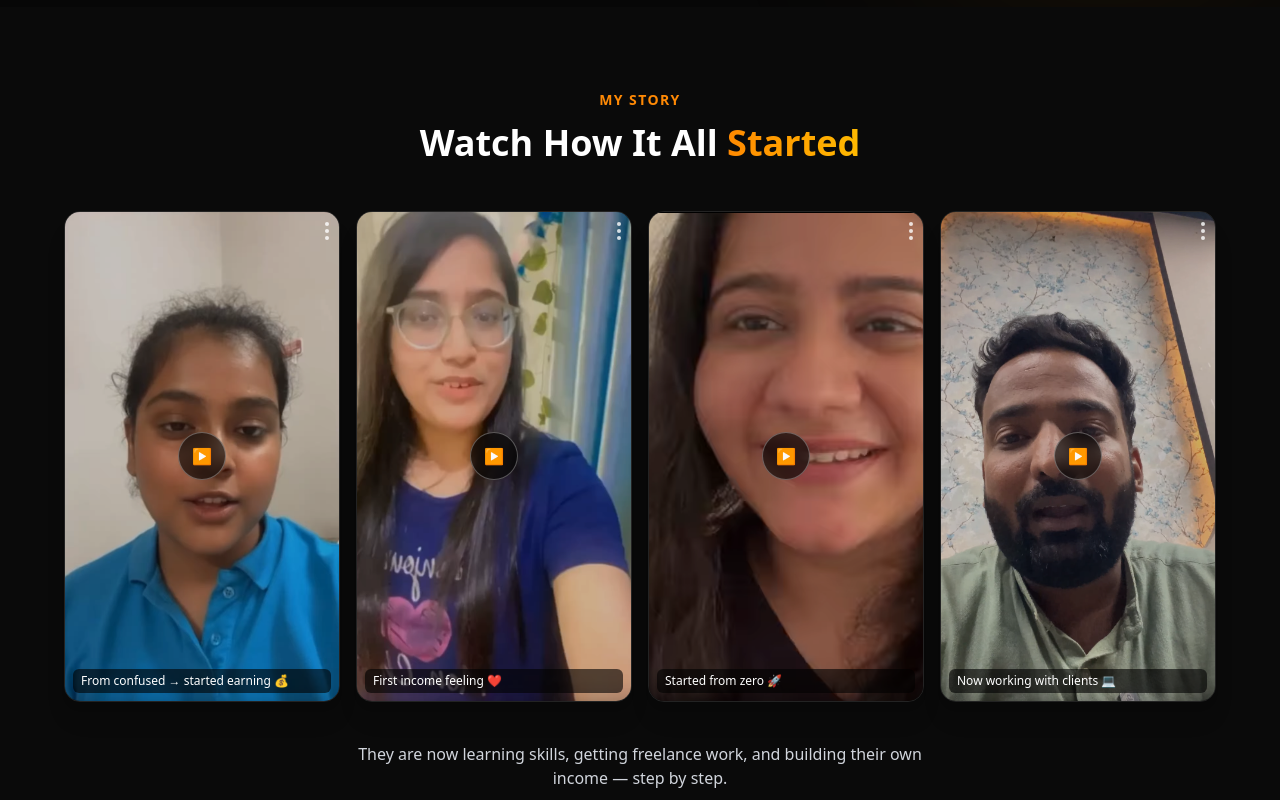
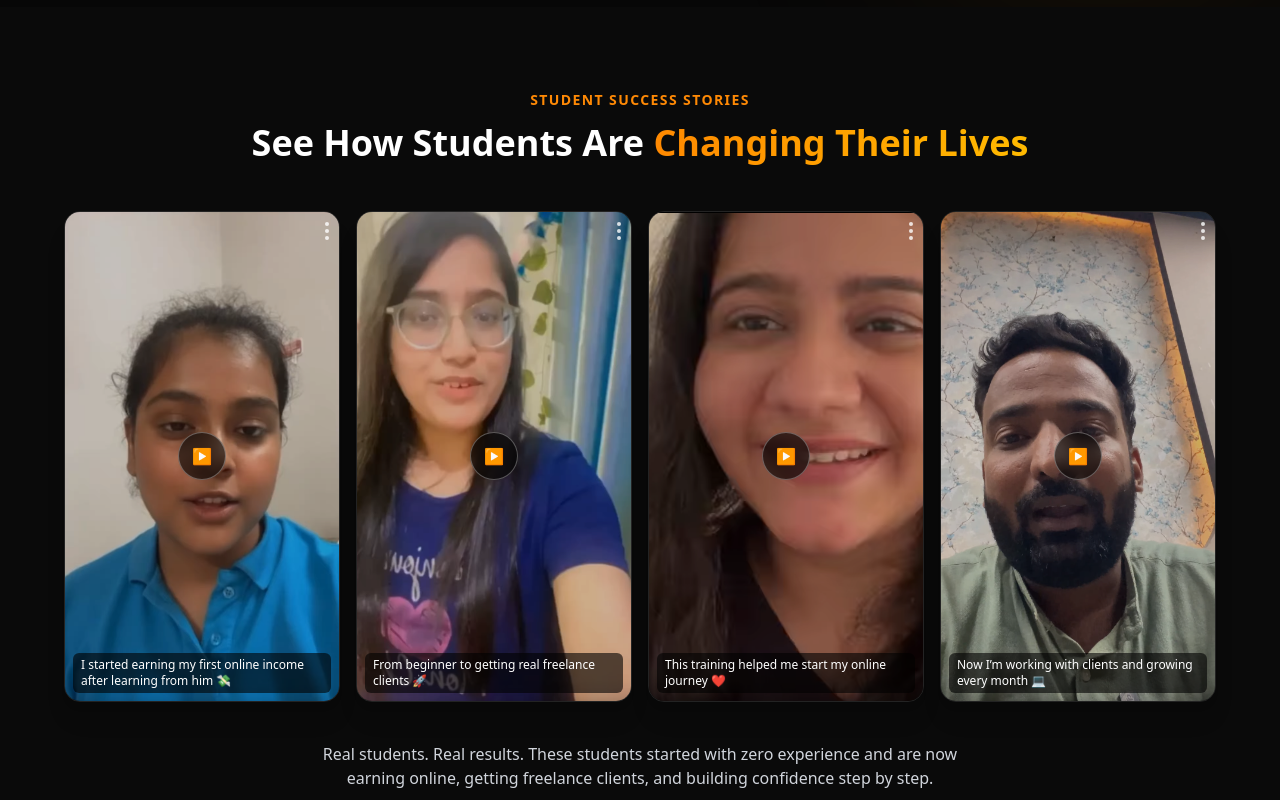
Before and after one commit to developerajay8/kunalpatil, a Next.js app: page / in a window 1280 px wide. Shown: the part 5480-6280 px from the top of the page. Built offline with nearby package versions, Linux system fonts and the light colour scheme.

Commit message:
house wife update

```diff
--- a/app/components/leadpopup.tsx
+++ b/app/components/leadpopup.tsx
@@ -290,28 +290,31 @@ export default function LeadPopup({
                 value="Student"
                 className="text-black"
               >
-                Student
+               Student
+
+
+
               </option>
 
               <option
                 value="Working Professional"
                 className="text-black"
               >
-                Working Professional
+                Housewife
               </option>
 
               <option
                 value="Business Owner"
                 className="text-black"
               >
-                Business Owner
+                Working professional
               </option>
 
               <option
                 value="Freelancer"
                 className="text-black"
               >
-                Freelancer
+                Other
               </option>
             </select>
 
--- a/app/components/videoskills.tsx
+++ b/app/components/videoskills.tsx
@@ -6,34 +6,32 @@
 import { useState } from "react";
 import { FaHeart, FaRegClock, FaShare } from "react-icons/fa";
 
-
 const videos = [
   {
     id: 1,
     src: "https://res.cloudinary.com/dvjpyxdqy/video/upload/q_auto/f_auto/v1778058310/IMG_6174_pqzslx.mp4",
-        thumbnail: "/1.png", // 👈 apni image
-        caption: "From confused → started earning 💰",
+    thumbnail: "/1.png",
+    caption: "I started earning my first online income after learning from him 💸",
   },
   {
     id: 2,
     src: "https://res.cloudinary.com/dvjpyxdqy/video/upload/q_auto/f_auto/v1778059247/IMG_6175_l3i9oy.mp4",
     thumbnail: "/2.png",
-        caption: "First income feeling ❤️",
+    caption: "From beginner to getting real freelance clients 🚀",
   },
   {
     id: 3,
     src: "https://res.cloudinary.com/dvjpyxdqy/video/upload/q_auto/f_auto/v1778061206/IMG_6173_pcbq7r.mp4",
     thumbnail: "/3.png",
-        caption: "Started from zero 🚀",
+    caption: "This training helped me start my online journey ❤️",
   },
   {
     id: 4,
     src: "https://res.cloudinary.com/dvjpyxdqy/video/upload/q_auto/f_auto/v1778063785/IMG_6188_vhv9dz.mp4",
     thumbnail: "/4.png",
-        caption: "Now working with clients 💻",
+    caption: "Now I’m working with clients and growing every month 💻",
   },
 ];
-
 function VideoCard({ video, activeId, setActiveId }: any) {
     const [showMenu, setShowMenu] = useState(false);
     const isActive = activeId === video.id;
@@ -133,11 +131,14 @@ export default function VideoTestimonialsSection() {
 
                 {/* Heading */}
                 <div className="text-center mb-12">
-                    <span className="text-orange-400 text-sm font-semibold tracking-widest uppercase">My Story</span>
+                    <span className="text-orange-400 text-sm font-semibold tracking-widest uppercase">
+  Student Success Stories
+</span>
+
 <h2 className="mt-3 text-3xl sm:text-4xl font-black text-white">
-                        Watch How It All{" "}
+  See How Students Are{" "}
   <span className="bg-gradient-to-r from-orange-400 to-amber-400 bg-clip-text text-transparent">
-                            Started
+    Changing Their Lives
   </span>
 </h2>
                 </div>
@@ -155,10 +156,11 @@ export default function VideoTestimonialsSection() {
                 </div>
 
                 {/* Text */}
-                <div className="text-center pb-12 mt-10 text-gray-300 text-sm md:text-base max-w-xl mx-auto">
+                <div className="text-center pb-12 mt-10 text-gray-300 text-sm md:text-base max-w-2xl mx-auto">
   <p>
-                        They are now learning skills, getting freelance work,
-                        and building their own income — step by step.
+    Real students. Real results.
+    These students started with zero experience and are now earning online,
+    getting freelance clients, and building confidence step by step.
   </p>
 </div>
 
```
Also changed, not shown: tsconfig.json (+27 -15 lines). Lines whose indentation alone changed are shown as unchanged.
